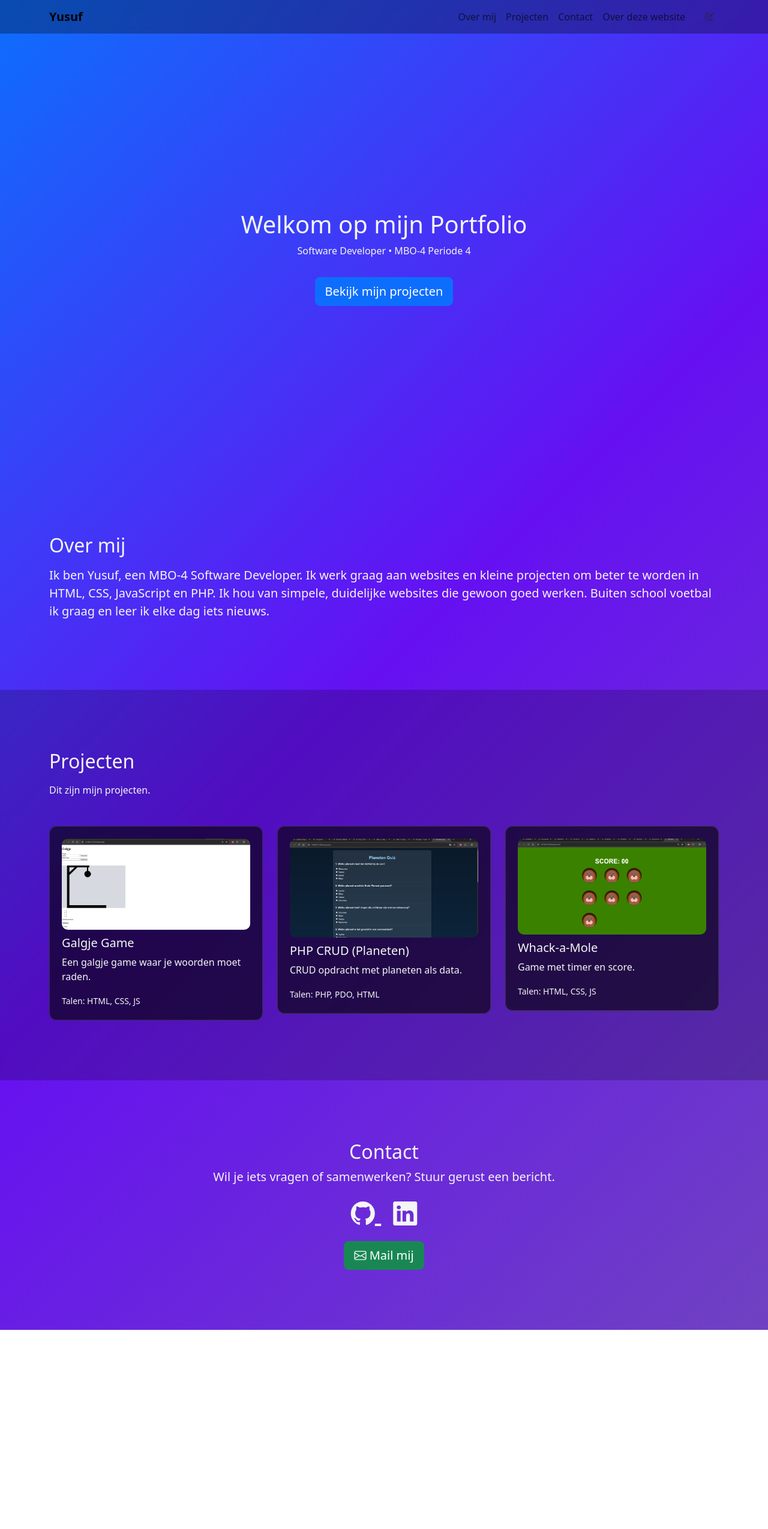
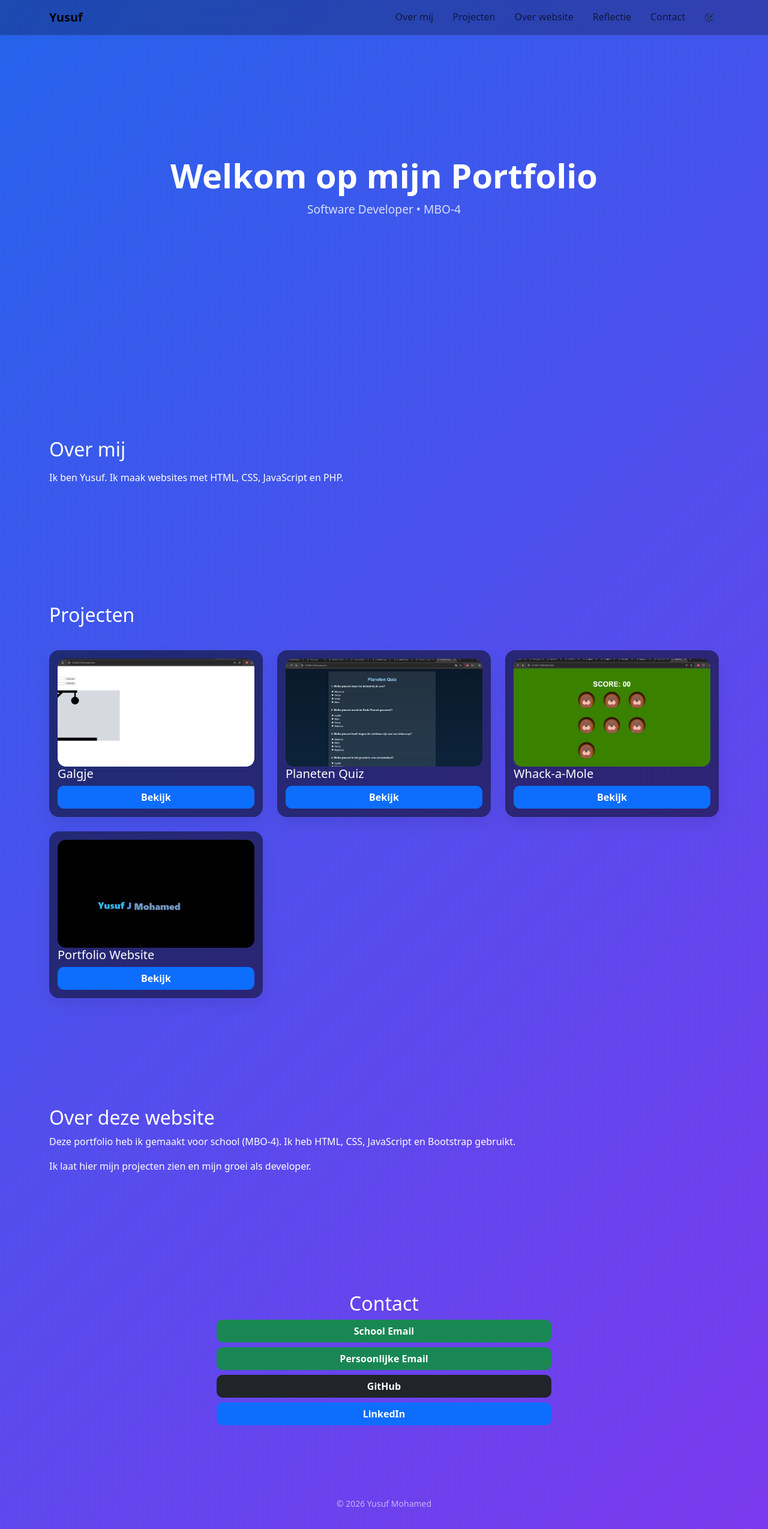
Before and after one commit to YusufJimaaleMohamed/YusufJimaaleMohamed.github.io, a plain HTML site: page index.html in a window 1280 px wide. Shown: the whole page at 60% size. Before the commit the page ends 2217 px from the top, so only its background shows below. Drawn offline with nearby package versions, Linux system fonts and the light colour scheme.

Commit message:
klaar nu

```diff
--- a/index.html
+++ b/index.html
@@ -4,14 +4,13 @@
     <meta charset="UTF-8">
     <meta name="viewport" content="width=device-width, initial-scale=1">
 
-    <title>Portfolio Yusuf</title>
+    <title>Yusuf Portfolio</title>
 
     <link href="https://cdn.jsdelivr.net/npm/bootstrap@5.3.8/dist/css/bootstrap.min.css" rel="stylesheet">
     <link href="https://cdn.jsdelivr.net/npm/bootstrap-icons@1.11.3/font/bootstrap-icons.css" rel="stylesheet">
-    <link href="https://unpkg.com/aos@2.3.1/dist/aos.css" rel="stylesheet">
+    <link href="main.css" rel="stylesheet">
+</head>
 
-    <link rel="stylesheet" href="main.css">
-</head>
 <body>
 
 <div id="startscreen">
@@ -24,78 +23,78 @@
 
 <nav class="navbar navbar-expand-lg fixed-top nav-blur">
     <div class="container">
-        <a class="navbar-brand fw-bold" href="#hero">Yusuf</a>
+        <a class="navbar-brand fw-bold" href="#">Yusuf</a>
 
-        <button class="navbar-toggler" type="button" data-bs-toggle="collapse" data-bs-target="#navMenu">
-            <span class="navbar-toggler-icon"></span>
+        <ul class="navbar-nav ms-auto d-flex flex-row gap-3">
+
+            <li><a class="nav-link" href="#about">Over mij</a></li>
+            <li><a class="nav-link" href="#projects">Projecten</a></li>
+            <li><a class="nav-link" href="over.html">Over website</a></li>
+            <li><a class="nav-link" href="reflectie.html">Reflectie</a></li>
+            <li><a class="nav-link" href="#contact">Contact</a></li>
+
+        </ul>
+
+        <button id="themeToggle" class="btn btn-sm ms-3">
+            <i class="bi bi-moon-stars"></i>
         </button>
-
-        <div class="collapse navbar-collapse" id="navMenu">
-            <ul class="navbar-nav ms-auto">
-                <li class="nav-item"><a class="nav-link" href="#about">Over mij</a></li>
-                <li class="nav-item"><a class="nav-link" href="#projects">Projecten</a></li>
-                <li class="nav-item"><a class="nav-link" href="#contact">Contact</a></li>
-                <li class="nav-item"><a class="nav-link" href="main.html">Over deze website</a></li>
-            </ul>
-            <button id="themeToggle" class="btn btn-sm ms-3">
-                <i class="bi bi-moon-stars"></i>
-            </button>
-        </div>
     </div>
 </nav>
 
-<section id="hero" class="hero d-flex align-items-center text-center">
-    <div class="container" data-aos="fade-up">
-        <h1 class="hero-title">Welkom op mijn Portfolio</h1>
-        <p class="hero-subtitle">Software Developer • MBO‑4 Periode 4</p>
-        <a href="#projects" class="btn btn-primary btn-lg mt-3">Bekijk mijn projecten</a>
+<section class="hero d-flex align-items-center text-center">
+    <div class="container">
+        <h1>Welkom op mijn Portfolio</h1>
+        <p>Software Developer • MBO-4</p>
     </div>
 </section>
 
 <section id="about" class="section">
     <div class="container">
-        <h2 class="section-title" data-aos="fade-up">Over mij</h2>
-        <p class="lead mt-3" data-aos="fade-up" data-aos-delay="150">
-            Ik ben Yusuf, een MBO‑4 Software Developer. Ik werk graag aan websites en kleine projecten
-            om beter te worden in HTML, CSS, JavaScript en PHP. Ik hou van simpele, duidelijke websites
-            die gewoon goed werken. Buiten school voetbal ik graag en leer ik elke dag iets nieuws.
+        <h2>Over mij</h2>
+        <p>
+        <p>
+            Ik ben Yusuf. Ik maak websites met HTML, CSS, JavaScript en PHP.
+        </p>
         </p>
     </div>
 </section>
 
-<section id="projects" class="section bg-alt">
+<section id="projects" class="section">
     <div class="container">
-        <h2 class="section-title" data-aos="fade-up">Projecten</h2>
 
-        <p class="mt-3" data-aos="fade-up" data-aos-delay="100">
-            Dit zijn mijn projecten.
-        </p>
+        <h2>Projecten</h2>
 
-        <div class="row g-4 mt-4">
-            <div class="col-md-4" data-aos="fade-up" data-aos-delay="300">
+        <div class="row g-4 mt-3">
+
+            <div class="col-md-4">
                 <div class="project-card">
-                    <img src="images/galge.png" class="project-img" alt="Galgje">
-                    <h5>Galgje Game</h5>
-                    <p>Een galgje game waar je woorden moet raden.</p>
-                    <small>Talen: HTML, CSS, JS</small>
+                    <img src="images/galge.png" class="project-img">
+                    <h5>Galgje</h5>
+                    <a href="galge.html" class="btn btn-primary w-100">Bekijk</a>
                 </div>
             </div>
 
-            <div class="col-md-4" data-aos="fade-up" data-aos-delay="350">
+            <div class="col-md-4">
                 <div class="project-card">
-                    <img src="images/planet.png" class="project-img" alt="Planeten CRUD">
-                    <h5>PHP CRUD (Planeten)</h5>
-                    <p>CRUD opdracht met planeten als data.</p>
-                    <small>Talen: PHP, PDO, HTML</small>
+                    <img src="images/planet.png" class="project-img">
+                    <h5>Planeten Quiz</h5>
+                    <a href="Planeten.html" class="btn btn-primary w-100">Bekijk</a>
                 </div>
             </div>
 
-            <div class="col-md-4" data-aos="fade-up" data-aos-delay="400">
+            <div class="col-md-4">
                 <div class="project-card">
-                    <img src="images/whack a mole.png" class="project-img" alt="Whack a Mole">
-                    <h5>Whack‑a‑Mole</h5>
-                    <p>Game met timer en score.</p>
-                    <small>Talen: HTML, CSS, JS</small>
+                    <img src="images/whack a mole.png" class="project-img">
+                    <h5>Whack-a-Mole</h5>
+                    <a href="whack.html" class="btn btn-primary w-100">Bekijk</a>
+                </div>
+            </div>
+
+            <div class="col-md-4">
+                <div class="project-card">
+                    <img src="images/portfolio.png" class="project-img">
+                    <h5>Portfolio Website</h5>
+                    <a href="portfolio.html" class="btn btn-primary w-100">Bekijk</a>
                 </div>
             </div>
 
@@ -103,30 +102,51 @@
     </div>
 </section>
 
-<section id="contact" class="section">
-    <div class="container text-center">
-        <h2 class="section-title" data-aos="fade-up">Contact</h2>
-        <p class="lead" data-aos="fade-up" data-aos-delay="100">
-            Wil je iets vragen of samenwerken? Stuur gerust een bericht.
+<section id="about-site" class="section">
+    <div class="container">
+        <h2>Over deze website</h2>
+
+        <p>
+            Deze portfolio heb ik gemaakt voor school (MBO-4).
+            Ik heb HTML, CSS, JavaScript en Bootstrap gebruikt.
         </p>
 
-        <div class="socials mt-3" data-aos="fade-up" data-aos-delay="200">
-            <a href="https://github.com/YusufJimaaleMohamed" target="_blank" class="social-icon">
-                <i class="bi bi-github"></i>
-            </a>
-            <a href="https://www.linkedin.com/feed/" target="_blank" class="social-icon">
-                <i class="bi bi-linkedin"></i>
-            </a>
-        </div>
-
-        <a href="mailto:yusuf@example.com" class="btn btn-success btn-lg mt-3" data-aos="fade-up" data-aos-delay="300">
-            <i class="bi bi-envelope"></i> Mail mij
-        </a>
+        <p>
+            Ik laat hier mijn projecten zien en mijn groei als developer.
+        </p>
     </div>
 </section>
 
-<script src="https://cdn.jsdelivr.net/npm/bootstrap@5.3.8/dist/js/bootstrap.bundle.min.js"></script>
-<script src="https://unpkg.com/aos@2.3.1/dist/aos.js"></script>
+<section id="contact" class="section text-center">
+    <div class="container">
+        <h2>Contact</h2>
+
+        <div class="d-flex flex-column align-items-center gap-2">
+
+            <a class="btn btn-success w-50" href="mailto:302572580@student.rocmondriaan.nl">
+                School Email
+            </a>
+
+            <a class="btn btn-success w-50" href="mailto:yusufjimaale96@gmail.com">
+                Persoonlijke Email
+            </a>
+
+            <a class="btn btn-dark w-50" href="https://github.com/YusufJimaaleMohamed">
+                GitHub
+            </a>
+
+            <a class="btn btn-primary w-50" href="https://www.linkedin.com/in/yusuf-j-mohamed-13ab54341/">
+                LinkedIn
+            </a>
+
+        </div>
+    </div>
+</section>
+
 <script src="main.js"></script>
 </body>
 </html>
+
+<footer class="site-footer">
+    © 2026 Yusuf Mohamed
+</footer>
--- a/main.css
+++ b/main.css
@@ -1,67 +1,107 @@
 :root {
-    --bg: linear-gradient(135deg, #e3f2fd, #ede7f6, #e8eaf6);
+    --bg: linear-gradient(135deg, #dbeafe, #ede9fe);
     --text: #111;
-    --alt: #ffffff;
-    --card-bg: #ffffff;
-    --card-border: #ddd;
+    --card: #fff;
 }
 
 [data-theme="dark"] {
-    --bg: linear-gradient(135deg, #0d6efd, #6610f2, #6f42c1);
-    --text: #f5f5f5;
-    --alt: rgba(0, 0, 0, 0.2);
-    --card-bg: rgba(0, 0, 0, 0.6);
-    --card-border: #333;
+    --bg: linear-gradient(135deg, #2563eb, #7c3aed);
+    --text: #fff;
+    --card: rgba(0,0,0,0.5);
+}
+
+html {
+    scroll-behavior: smooth;
 }
 
 body {
+    margin: 0;
+    font-family: system-ui, -apple-system, Segoe UI, Roboto, Arial;
     background: var(--bg);
     color: var(--text);
-    transition: .3s;
-    padding-top: 70px;
-    font-family: system-ui, sans-serif;
+    line-height: 1.6;
+}
+
+.hero {
+    height: 80vh;
+    display: flex;
+    align-items: center;
+    justify-content: center;
+    text-align: center;
+}
+
+.hero h1 {
+    font-size: clamp(2rem, 5vw, 3.5rem);
+    font-weight: 800;
+}
+
+.hero p {
+    opacity: 0.8;
+    font-size: 1.2rem;
 }
 
 .section {
-    padding: 100px 0;
-}
-
-.bg-alt {
-    background: var(--alt);
-    backdrop-filter: blur(4px);
+    padding: 90px 0;
 }
 
 .nav-blur {
-    backdrop-filter: blur(10px);
-    background: rgba(0, 0, 0, 0.3);
-}
-
-.hero {
-    min-height: 90vh;
+    backdrop-filter: blur(14px);
+    -webkit-backdrop-filter: blur(14px);
+    background: rgba(0, 0, 0, 0.25);
+    border-bottom: 1px solid rgba(255,255,255,0.08);
 }
 
 .project-card {
-    background: var(--card-bg);
-    border: 1px solid var(--card-border);
-    padding: 20px;
-    border-radius: 12px;
-    transition: .3s;
+    background: var(--card);
+    border-radius: 16px;
+    padding: 14px;
+    transition: 0.25s ease;
+    box-shadow: 0 10px 25px rgba(0,0,0,0.08);
 }
 
 .project-card:hover {
-    transform: translateY(-6px);
+    transform: translateY(-8px) scale(1.02);
+    box-shadow: 0 18px 40px rgba(0,0,0,0.18);
+}
+
+.project-img,
+.detail-img {
+    width: 100%;
+    border-radius: 14px;
+    object-fit: cover;
 }
 
 .project-img {
-    width: 100%;
-    border-radius: 10px;
-    margin-bottom: 10px;
+    height: 180px;
 }
 
-.social-icon {
-    font-size: 2.5rem;
-    margin: 0 10px;
-    color: var(--text);
+.detail-img {
+    width: min(700px, 90%);
+    max-height: 400px;
+    display: block;
+    margin: 30px auto;
+    box-shadow: 0 8px 25px rgba(0,0,0,.25);
+}
+
+.btn {
+    border-radius: 10px;
+    font-weight: 600;
+    transition: 0.2s ease;
+}
+
+.btn:hover {
+    transform: translateY(-2px);
+}
+
+.back-btn {
+    display: inline-block;
+    margin: 20px;
+    padding: 12px 22px;
+    background: #0d6efd;
+    color: white;
+    text-decoration: none;
+    border-radius: 12px;
+    font-weight: 600;
 }
 
 #startscreen {
@@ -71,24 +111,32 @@ body {
     display: flex;
     align-items: center;
     justify-content: center;
-    z-index: 9999;
-    animation: fadeOut 1s ease forwards;
-    animation-delay: 3.5s;
+    animation: fadeOut 1s ease 3s forwards;
 }
 
 .name-container {
     display: flex;
-    gap: 20px;
-    font-size: 3rem;
-    font-weight: 700;
-    color: white;
+    gap: 10px;
+    font-size: 2.5rem;
+    font-weight: 800;
 }
 
-.name-left { animation: slideLeft 1.5s forwards; transform: translateX(-200px); }
-.name-middle { animation: fadeIn 2s forwards 1s; opacity: 0; }
-.name-right { animation: slideRight 1.5s forwards; transform: translateX(200px); }
+.name-left { color: #38bdf8; animation: pop 1s; }
+.name-middle { color: #60a5fa; animation: pop 1s 0.2s; opacity: 0; }
+.name-right { color: #93c5fd; animation: pop 1s 0.4s; opacity: 0; }
 
-@keyframes slideLeft { to { transform: translateX(0); } }
-@keyframes slideRight { to { transform: translateX(0); } }
-@keyframes fadeIn { to { opacity: 1; } }
-@keyframes fadeOut { to { opacity: 0; visibility: hidden; } }
+@keyframes pop {
+    from { opacity: 0; transform: translateY(20px); }
+    to { opacity: 1; transform: translateY(0); }
+}
+
+@keyframes fadeOut {
+    to { opacity: 0; visibility: hidden; }
+}
+
+.site-footer {
+    text-align: center;
+    padding: 30px;
+    opacity: 0.6;
+    font-size: 14px;
+}
--- a/main.js
+++ b/main.js
@@ -1,22 +1,30 @@
 setTimeout(() => {
     const start = document.getElementById("startscreen");
     if (start) start.style.display = "none";
-}, 3500);
+}, 3000);
 
-AOS.init({
-    duration: 800,
-    once: true
-});
+if (typeof AOS !== "undefined") {
+    AOS.init({
+        duration: 800,
+        once: true
+    });
+}
 
 const html = document.documentElement;
 const toggleBtn = document.getElementById("themeToggle");
 
 const savedTheme = localStorage.getItem("theme");
-if (savedTheme) html.setAttribute("data-theme", savedTheme);
 
-toggleBtn.addEventListener("click", () => {
+if (savedTheme) {
+    html.setAttribute("data-theme", savedTheme);
+} else {
+    html.setAttribute("data-theme", "dark");
+}
+
+toggleBtn?.addEventListener("click", () => {
     const current = html.getAttribute("data-theme") || "dark";
     const next = current === "dark" ? "light" : "dark";
+
     html.setAttribute("data-theme", next);
     localStorage.setItem("theme", next);
 });
```
Also changed, not shown: Planeten.html (added, +41 -0 lines), galge.html (added, +34 -0 lines), over.html (added, +57 -0 lines), portfolio.html (added, +41 -0 lines), reflectie.html (added, +55 -0 lines), whack.html (added, +34 -0 lines), images/portfolio.png (added).
